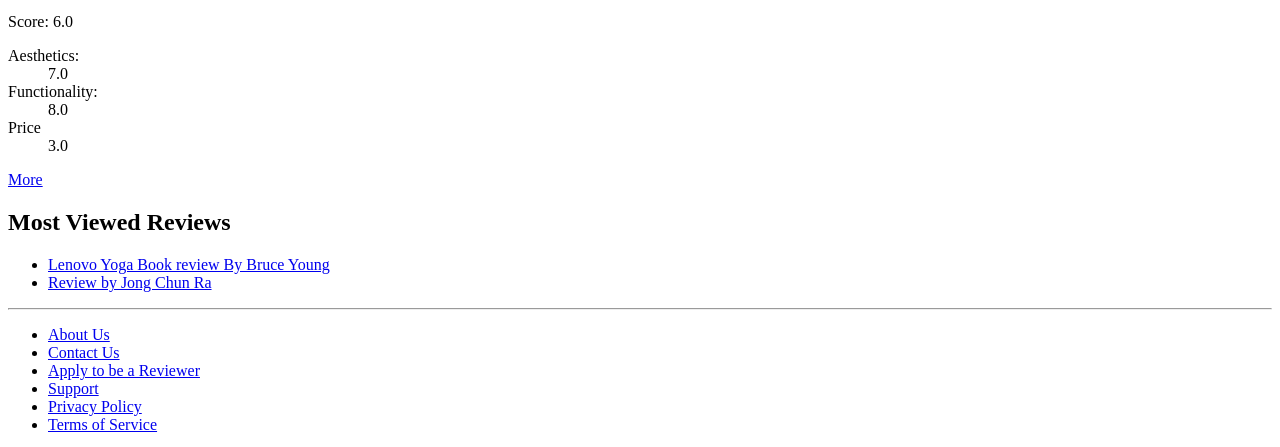
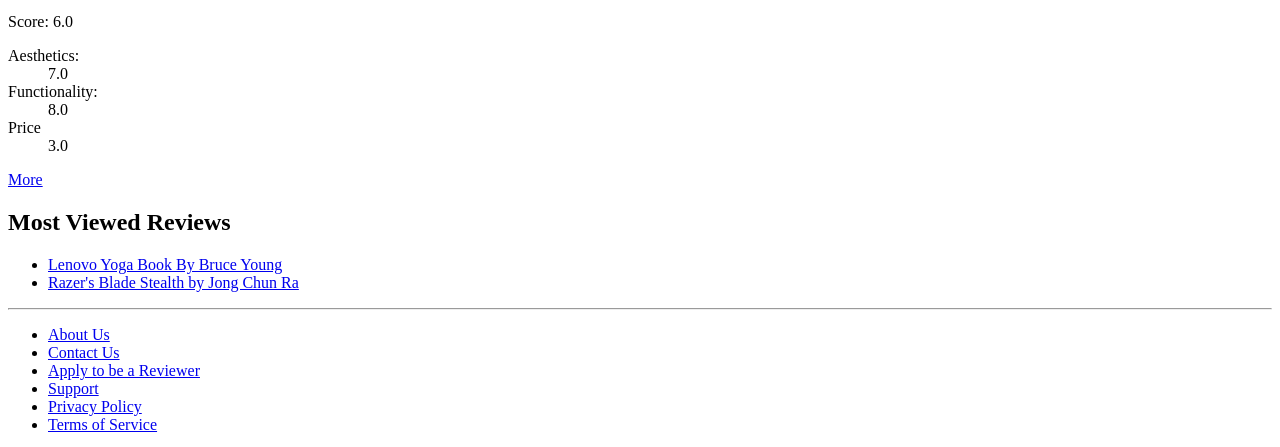
Before and after one commit to ynots/Lemonless, a plain HTML site: page index.html in a window 1280 px wide. Shown: the part 2833-3280 px from the top of the page. Drawn offline with Linux system fonts and the light colour scheme.

Commit message:
updated JC's link on index

```diff
--- a/index.html
+++ b/index.html
@@ -194,8 +194,8 @@
     <aside id="sidebar">
         <h2>Most Viewed Reviews</h2>
         <ul>
-            <li><a href="Bruce.html">Lenovo Yoga Book review By Bruce Young</a></li>
-            <li><a href="#">Review by Jong Chun Ra</a></li>
+            <li><a href="Bruce.html">Lenovo Yoga Book By Bruce Young</a></li>
+            <li><a href="review1.html">Razer's Blade Stealth by Jong Chun Ra</a></li>
         </ul>
     </aside><!-- Sidebar Ends -->
 
```
